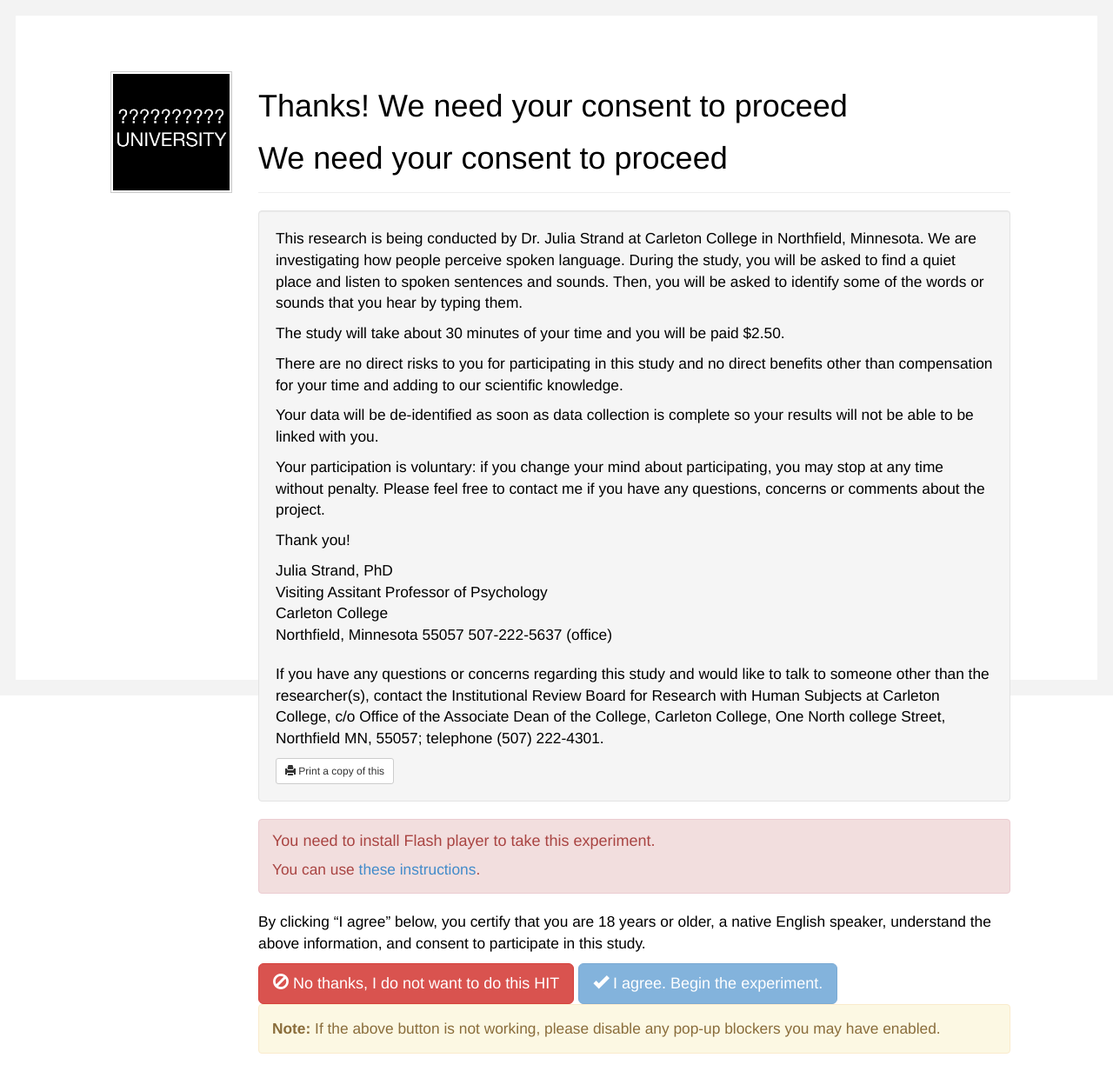
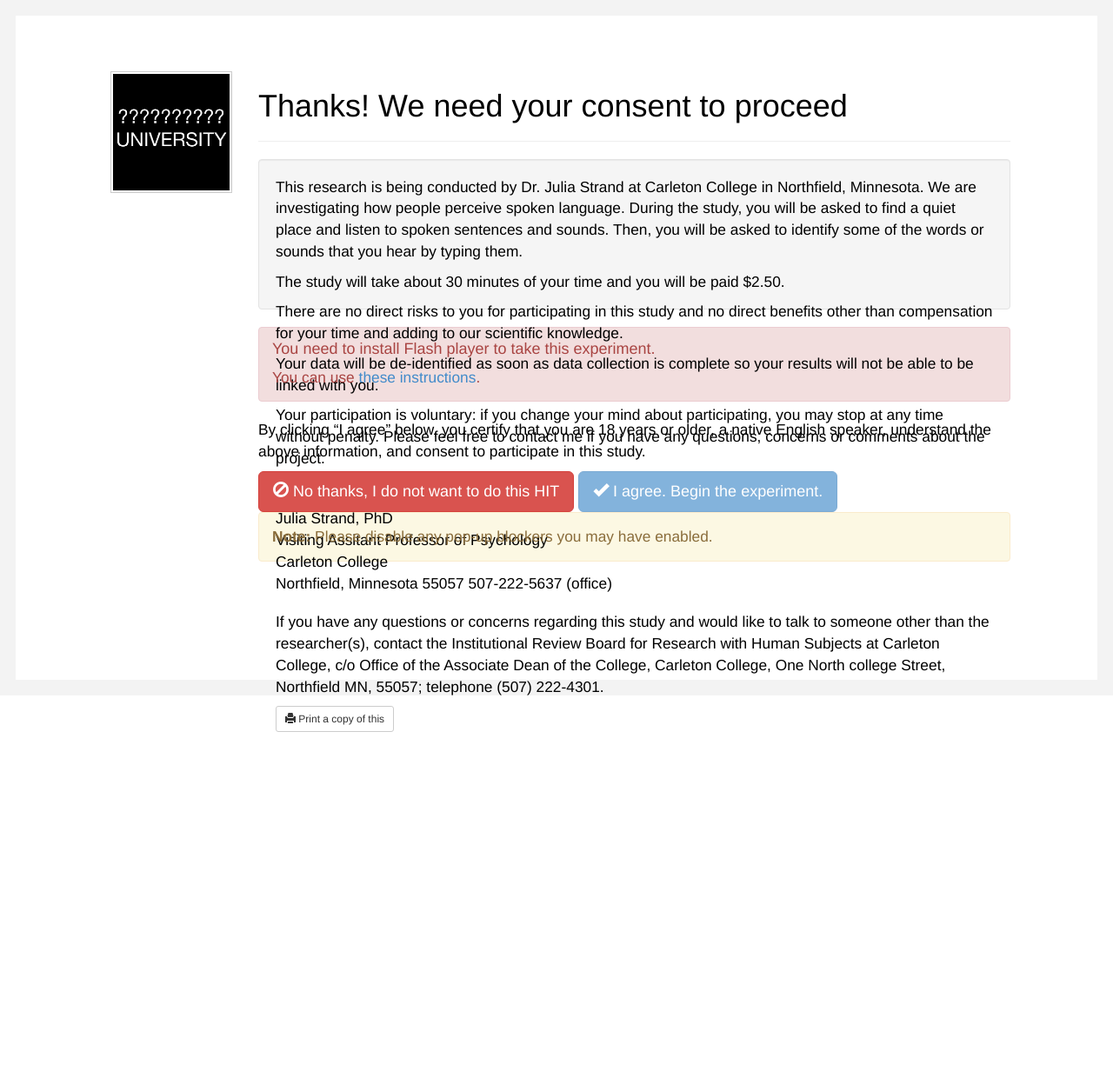
Before and after one commit to JSlote/cswro-exp-1, a Python web app: template mtGCLC1/templates/ad.html in a window 1280 px wide. Shown: the whole page at 87% size. After the commit the page ends 842 px from the top, so only its background shows below. Run offline with Jinja, Linux system fonts and the light colour scheme; the template is opened without the code that fills it, so the values that code supplies are empty; some libraries are stand-ins or nearby versions.

Commit message:
more ad mod

```diff
--- a/mtGCLC1/templates/ad.html
+++ b/mtGCLC1/templates/ad.html
@@ -77,6 +77,10 @@
 			    color: black;
 			    font-weight: 300;
 			    font-size: 13pt;
+			}
+
+			div.legal.well{
+				height: 10em;
 			}
 
 			/* ad.html  - the ad that people view first */
@@ -203,8 +207,6 @@
 									to work.
 								-->
 							    <h1>Thanks! We need your consent to proceed</h1>
-					            <div id="consent">
-					                <h1>We need your consent to proceed</h1>
 				                <hr>
 				                <div class="legal well">
 				                    <p>
@@ -264,7 +266,7 @@
 								</button>
 
 								<div class="alert alert-warning">
-							    	<b>Note:</b> If the above button is not working, please disable any pop-up blockers you may have enabled.
+							    	<b>Note:</b> Please disable any pop-up blockers you may have enabled.
 							    </div>
 
 							{% endif %}
```
Lines whose indentation alone changed are shown as unchanged.
